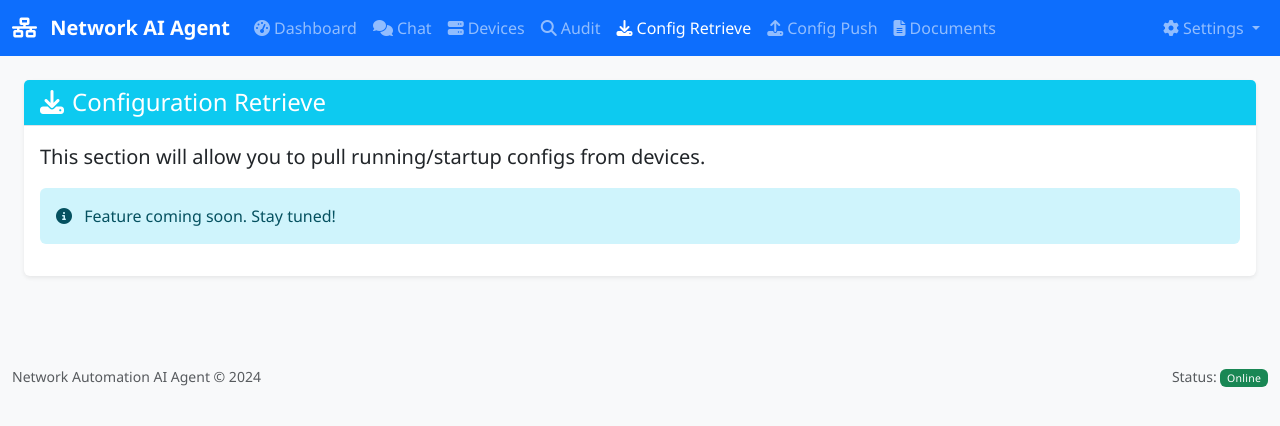
After one commit to zumanm1/GENAI_AGENT03-CRITAL-MASS, a Flask app: page /config-retrieve in a window 1280 px wide. The commit adds this page. Shown: the top 426 px of the page. Run offline with Flask 3, Linux system fonts and the light colour scheme; parts of the project's set-up code (start-up, migrations or seed data) failed here and were passed over; some libraries are stand-ins or nearby versions.

Commit message:
feat(ui): add Config Retrieve nav item and route

```diff
--- a/src/web/app.py
+++ b/src/web/app.py
@@ -77,6 +77,12 @@ def devices():
     except Exception as e:
         logger.error(f"Error loading devices: {e}")
         return render_template('error.html', error=str(e)), 500
+
+
+@app.route('/config-retrieve')
+def config_retrieve():
+    """Configuration retrieve placeholder page"""
+    return render_template('config_retrieve.html')
 
 
 @app.route('/config-push')
--- a/src/web/templates/base.html
+++ b/src/web/templates/base.html
@@ -53,6 +53,12 @@
                         <a class="nav-link {% if request.endpoint == 'audit' %}active{% endif %}"
                            href="{{ url_for('audit') }}">
                             <i class="fas fa-search me-1"></i>Audit
+                        </a>
+                    </li>
+                    <li class="nav-item">
+                        <a class="nav-link {% if request.endpoint == 'config_retrieve' %}active{% endif %}"
+                           href="{{ url_for('config_retrieve') }}">
+                            <i class="fas fa-download me-1"></i>Config&nbsp;Retrieve
                         </a>
                     </li>
                     <li class="nav-item">
--- /dev/null
+++ b/src/web/templates/config_retrieve.html
@@ -0,0 +1,24 @@
+{% extends "base.html" %}
+
+{% block title %}Config Retrieve - Network Automation AI Agent{% endblock %}
+
+{% block content %}
+<div class="container-fluid">
+    <div class="row">
+        <div class="col-12">
+            <div class="card shadow-sm">
+                <div class="card-header bg-info text-white">
+                    <h4 class="mb-0"><i class="fas fa-download me-2"></i>Configuration Retrieve</h4>
+                </div>
+                <div class="card-body">
+                    <p class="lead">This section will allow you to pull running/startup configs from devices.</p>
+                    <div class="alert alert-info">
+                        <i class="fas fa-info-circle me-2"></i>
+                        Feature coming soon. Stay tuned!
+                    </div>
+                </div>
+            </div>
+        </div>
+    </div>
+</div>
+{% endblock %}
```
